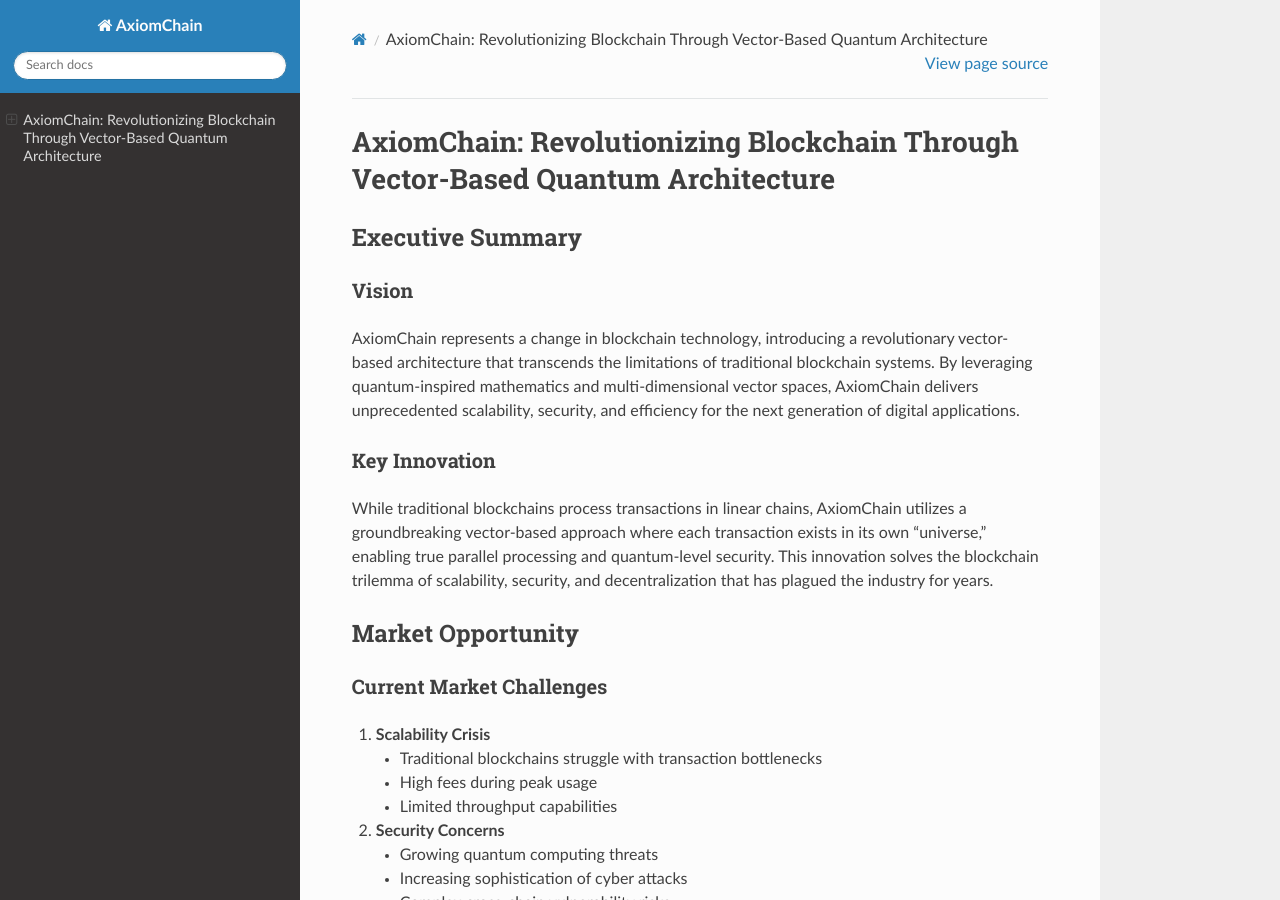
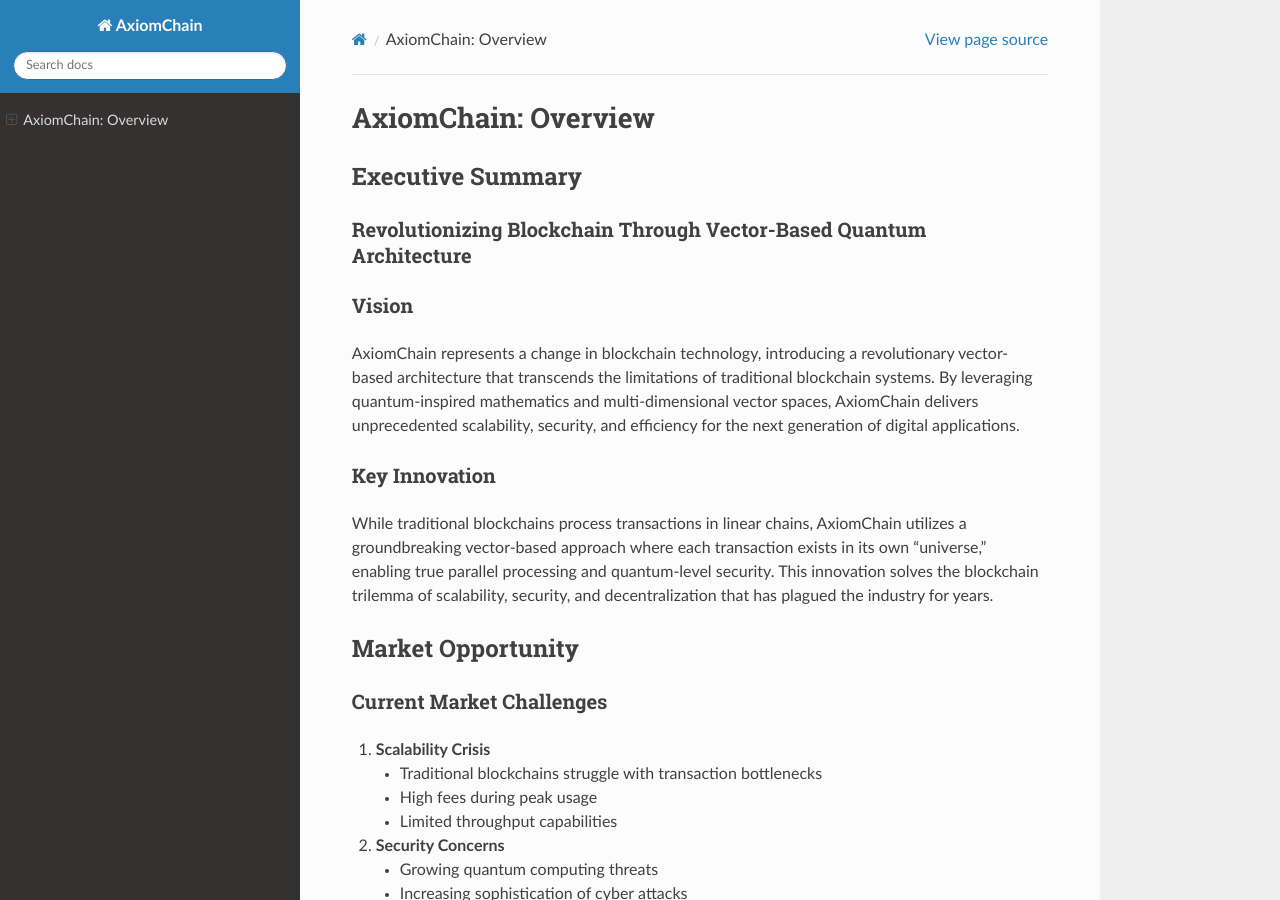
Before and after one commit to nicksdigital/AxiomDocs, a Sphinx documentation site: the page built from docs/source/index.md, in a window 1280 px wide and 900 px high. Built offline with Sphinx 7.4.7 and the Read the Docs theme 3.1.0, drawn with Linux system fonts in a browser that asks for light colours.

Commit message:
index name

```diff
--- a/docs/source/index.md
+++ b/docs/source/index.md
@@ -1,5 +1,10 @@
-# AxiomChain: Revolutionizing Blockchain Through Vector-Based Quantum Architecture
+# AxiomChain: Overview
+
+
+
 ## Executive Summary
+
+### Revolutionizing Blockchain Through Vector-Based Quantum Architecture
 
 ### Vision
 AxiomChain represents a change in blockchain technology, introducing a revolutionary vector-based architecture that transcends the limitations of traditional blockchain systems. By leveraging quantum-inspired mathematics and multi-dimensional vector spaces, AxiomChain delivers unprecedented scalability, security, and efficiency for the next generation of digital applications.
```
Also changed, not shown: docs/source/api.rst (deleted, +0 -7 lines), docs/source/usage.rst (deleted, +0 -33 lines), 1 other file.
